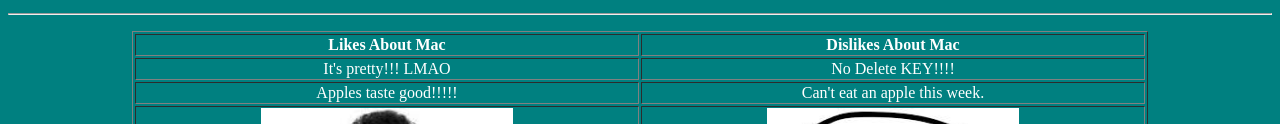
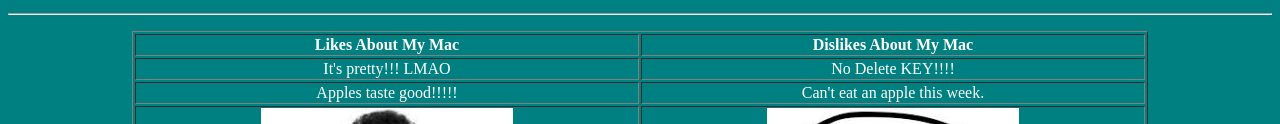
Before and after one commit to Charlie610790/DayOne, a plain HTML site: page index2.html in a window 1280 px wide. Shown: the part 379-503 px from the top of the page. Drawn offline with Linux system fonts and the light colour scheme.

Commit message:
Test Changes

```diff
--- a/index2.html
+++ b/index2.html
@@ -23,8 +23,8 @@
   <div style="text-align:center" color="white">
   <table align="center" color="white" border="1">
   	<tr>
-  		<th width="500">Likes About Mac</th>
-  		<th width="500">Dislikes About Mac</th>
+  		<th width="500">Likes About My Mac</th>
+  		<th width="500">Dislikes About My Mac</th>
   	</tr>
   	<tr>
   		<td align="center" valign="middle" color="white">It's pretty!!! LMAO</td>
```
